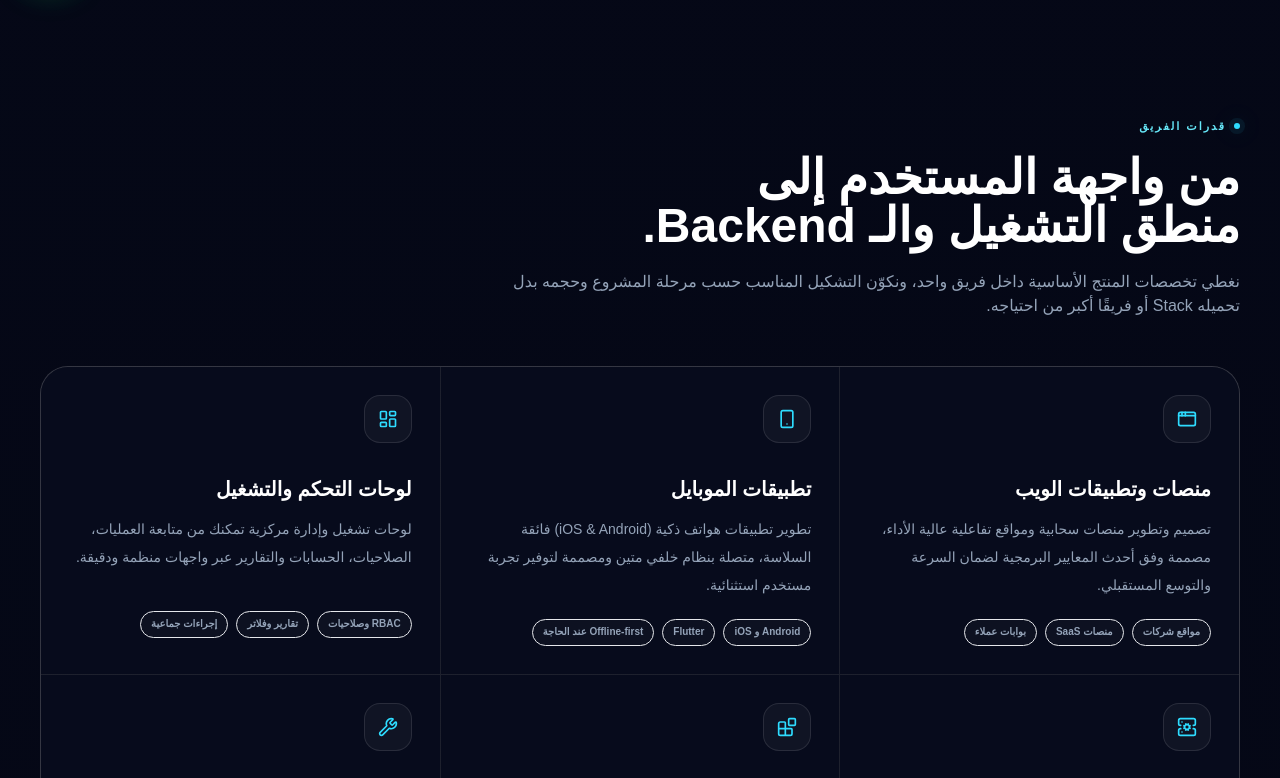
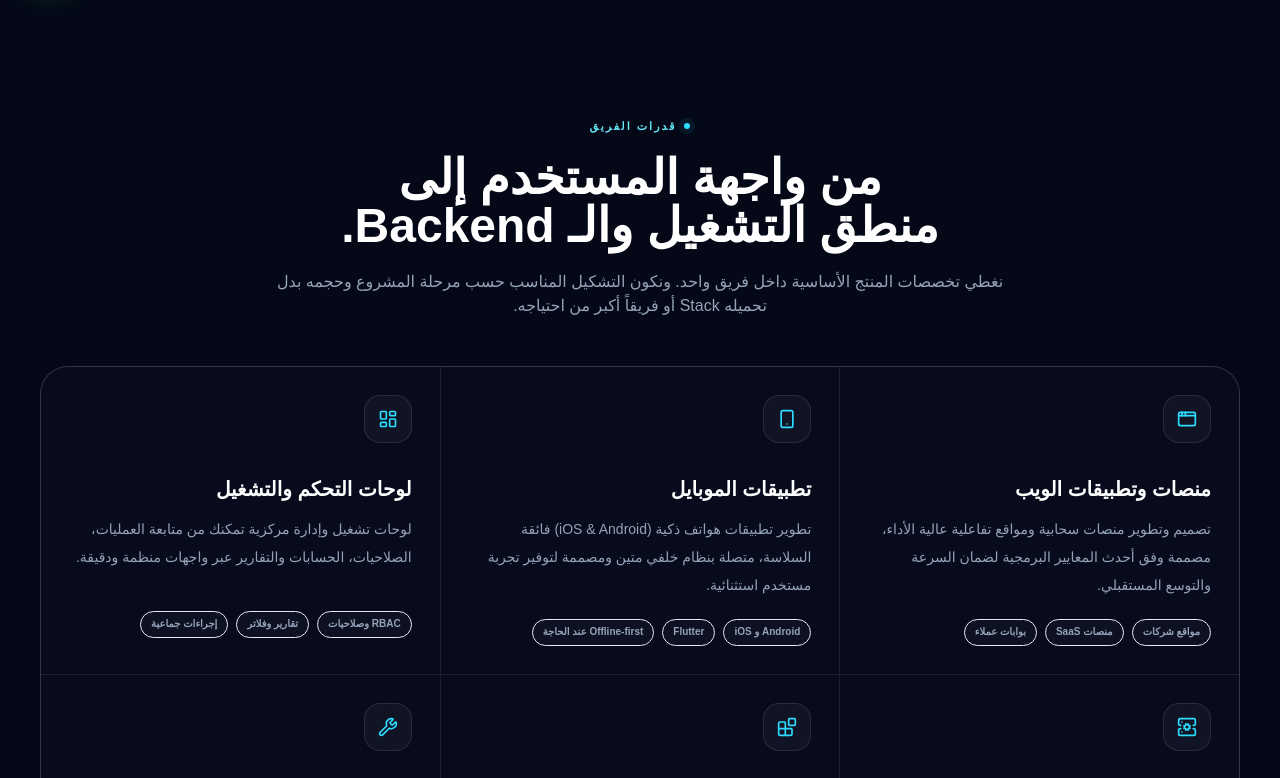
Before and after one commit to abdelrahmanyasser010/company_potofolio, a Next.js app: page / in a window 1280 px wide. Shown: the part 802-1580 px from the top of the page. Built offline with nearby package versions, Linux system fonts and the light colour scheme; a web font is replaced by a local one.

Commit message:
fix(ui): center section headings on homepage for better desktop layout

```diff
--- a/components/home/IntroServices.tsx
+++ b/components/home/IntroServices.tsx
@@ -44,13 +44,15 @@ export function IntroServices() {
           whileInView={{ opacity: 1, y: 0 }}
           viewport={{ once: true, margin: "-80px" }}
           transition={{ duration: 0.6 }}
+          className="flex flex-col items-center text-center"
         >
           <SectionHeading
+            align="center"
             eyebrow={t("قدرات الفريق", "Team capabilities")}
             title={t("من واجهة المستخدم إلى منطق التشغيل والـ Backend.", "From the interface to business logic and backend.")}
             body={t(
-              "نغطي تخصصات المنتج الأساسية داخل فريق واحد، ونكوّن التشكيل المناسب حسب مرحلة المشروع وحجمه بدل تحميله Stack أو فريقًا أكبر من احتياجه.",
-              "We cover the core product disciplines in one team and shape the right setup around product stage and scope — without forcing an oversized stack or team."
+              "نغطي تخصصات المنتج الأساسية داخل فريق واحد. ونكون التشكيل المناسب حسب مرحلة المشروع وحجمه بدل تحميله Stack أو فريقاً أكبر من احتياجه.",
+              "We cover the core product disciplines within one team. We shape the team based on your product stage and size, rather than forcing an oversized stack or team."
             )}
           />
         </motion.div>
--- a/components/home/ServicesOverview.tsx
+++ b/components/home/ServicesOverview.tsx
@@ -32,8 +32,9 @@ export function ServicesOverview() {
   return (
     <section className="section-space">
       <div className="container-codely">
-        <div className="flex flex-col justify-between gap-6 md:flex-row md:items-end">
+        <div className="flex flex-col items-center text-center">
           <SectionHeading
+            align="center"
             eyebrow={t("أعمال مختارة", "Selected work")}
             title={t("مشاريع مختلفة. نفس التركيز على التشغيل.", "Different products. The same focus on how they work.")}
             body={t(
@@ -41,13 +42,6 @@ export function ServicesOverview() {
               "We do not showcase pretty screens alone; every product starts from a real workflow or user problem."
             )}
           />
-          <Link
-            href="/portfolio"
-            className="group shrink-0 inline-flex items-center gap-1.5 text-sm font-extrabold text-white transition-colors hover:text-codely-cyan"
-          >
-            <span>{t("كل المشاريع", "All projects")}</span>
-            <ArrowUpRight className="h-4 w-4 transition-transform duration-300 group-hover:-translate-y-0.5 group-hover:translate-x-0.5" />
-          </Link>
         </div>
 
         <motion.div
@@ -94,6 +88,13 @@ export function ServicesOverview() {
             </motion.div>
           ))}
         </motion.div>
+
+        <div className="mt-12 flex justify-center">
+          <Link href="/portfolio" className="button-secondary group shadow-none">
+            {t("استكشف كل المشاريع", "Explore all projects")}
+            <ArrowUpRight className="h-4 w-4 transition-transform duration-300 group-hover:-translate-y-0.5 group-hover:translate-x-0.5" />
+          </Link>
+        </div>
       </div>
     </section>
   );
```
